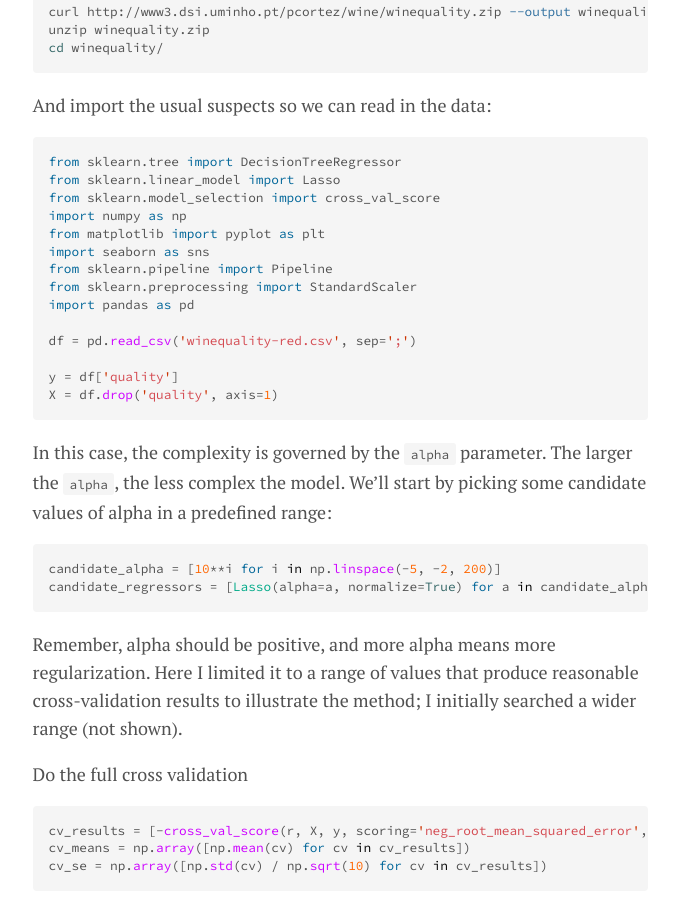
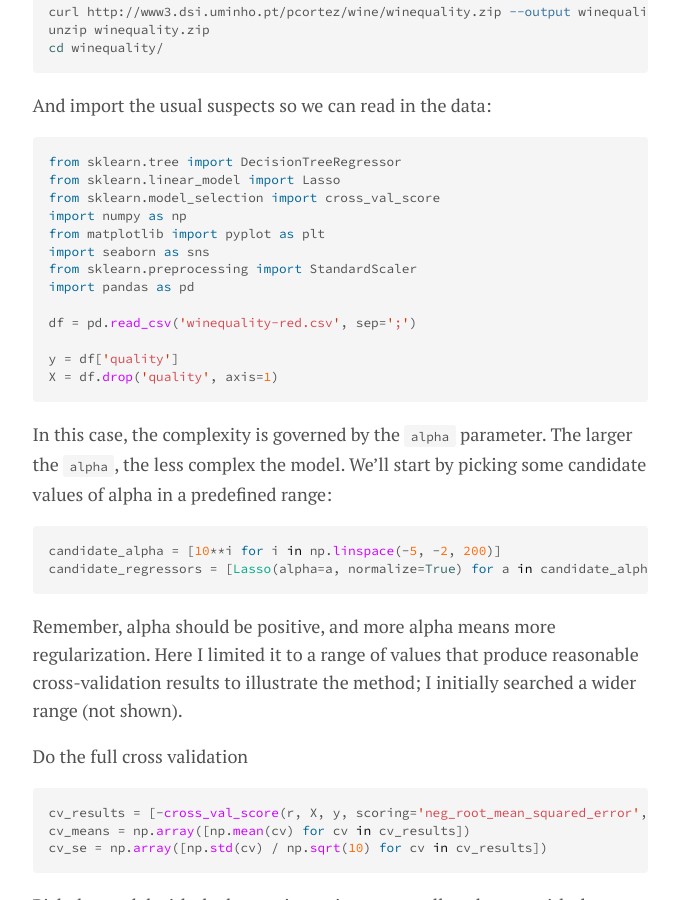
Before and after one commit to lmc2179/lmc2179.github.io, a Jekyll site: the page built from _posts/2020-07-07-cvci.md, in a window 1280 px wide and 900 px high, scrolled down 3712 px. Shown: the whole window, without its empty margins (300-978 px from the left). Built offline with Jekyll 4.4.1, drawn with Linux system fonts in a browser that asks for light colours.

Commit message:
Update 2020-07-07-cvci.md

```diff
--- a/_posts/2020-07-07-cvci.md
+++ b/_posts/2020-07-07-cvci.md
@@ -63,7 +63,6 @@ from sklearn.model_selection import cross_val_score
 import numpy as np
 from matplotlib import pyplot as plt
 import seaborn as sns
-from sklearn.pipeline import Pipeline
 from sklearn.preprocessing import StandardScaler
 import pandas as pd
 
```
